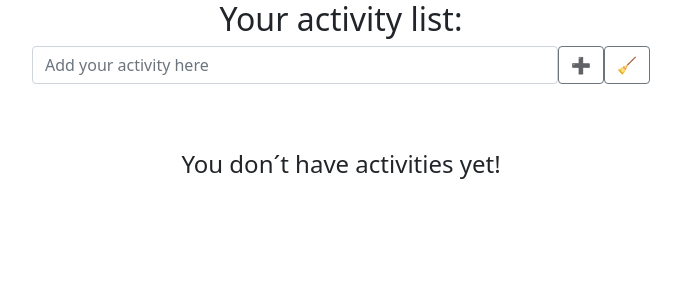
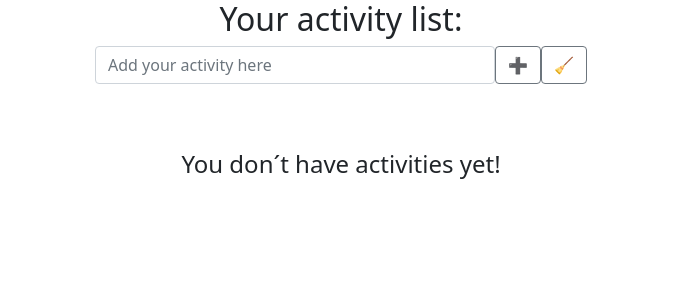
Before and after one commit to GustavoKoch/ActivityList-withReact, a React (Create React App) app: page / in a window 1280 px wide. Shown: the top 300 px of the page, without its empty margins (299-980 px from the left). Built offline with nearby package versions, Linux system fonts and the light colour scheme.

Commit message:
add background image and styling

```diff
--- a/src/components/AddActandInputChange/AddActandInputChange.css
+++ b/src/components/AddActandInputChange/AddActandInputChange.css
@@ -4,5 +4,5 @@ form {
 }
 
 form > .form-control{
-    min-width: 526px;
+    min-width: 400px;
 }
```
